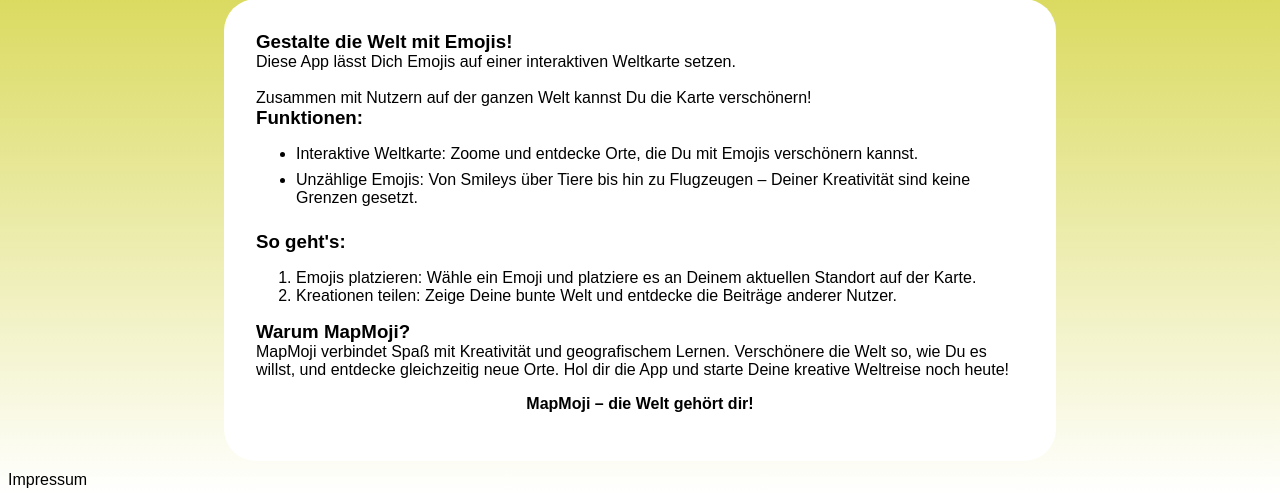
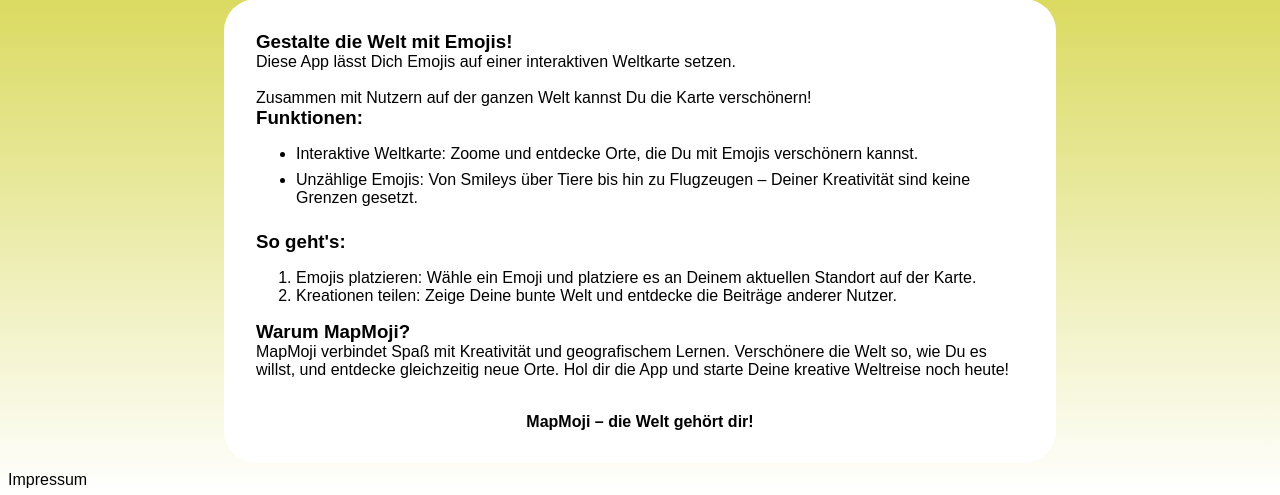
Before and after one commit to vincentmader/mapmoji-web, a Flask app: page / in a window 1280 px wide. Shown: the part 305-800 px from the top of the page. Run offline with Flask 3, Linux system fonts and the light colour scheme.

Commit message:
FIX formatting

```diff
--- a/static/css/base.css
+++ b/static/css/base.css
@@ -89,10 +89,6 @@
     margin: 0;
 }
 
-h4 {
-    margin-bottom: 0.0em;
-}
-
 a {
     text-decoration: none;
 }
@@ -110,6 +106,6 @@
     font-weight: bold;
 }
 
-.no-top-margin {
-    margin-top: 0px;
+.no-bottom-margin {
+    margin-bottom: 0px;
 }
--- a/templates/index.html
+++ b/templates/index.html
@@ -38,8 +38,9 @@
         Verschönere die Welt so, wie Du es willst, und entdecke gleichzeitig neue Orte.
         Hol dir die App und starte Deine kreative Weltreise noch heute!
         <br />
+        <br />
 
-        <p class="bold center"> MapMoji – die Welt gehört dir! </p>
+        <p class="bold center no-bottom-margin"> MapMoji – die Welt gehört dir! </p>
     </div>
 
 </div>
```
